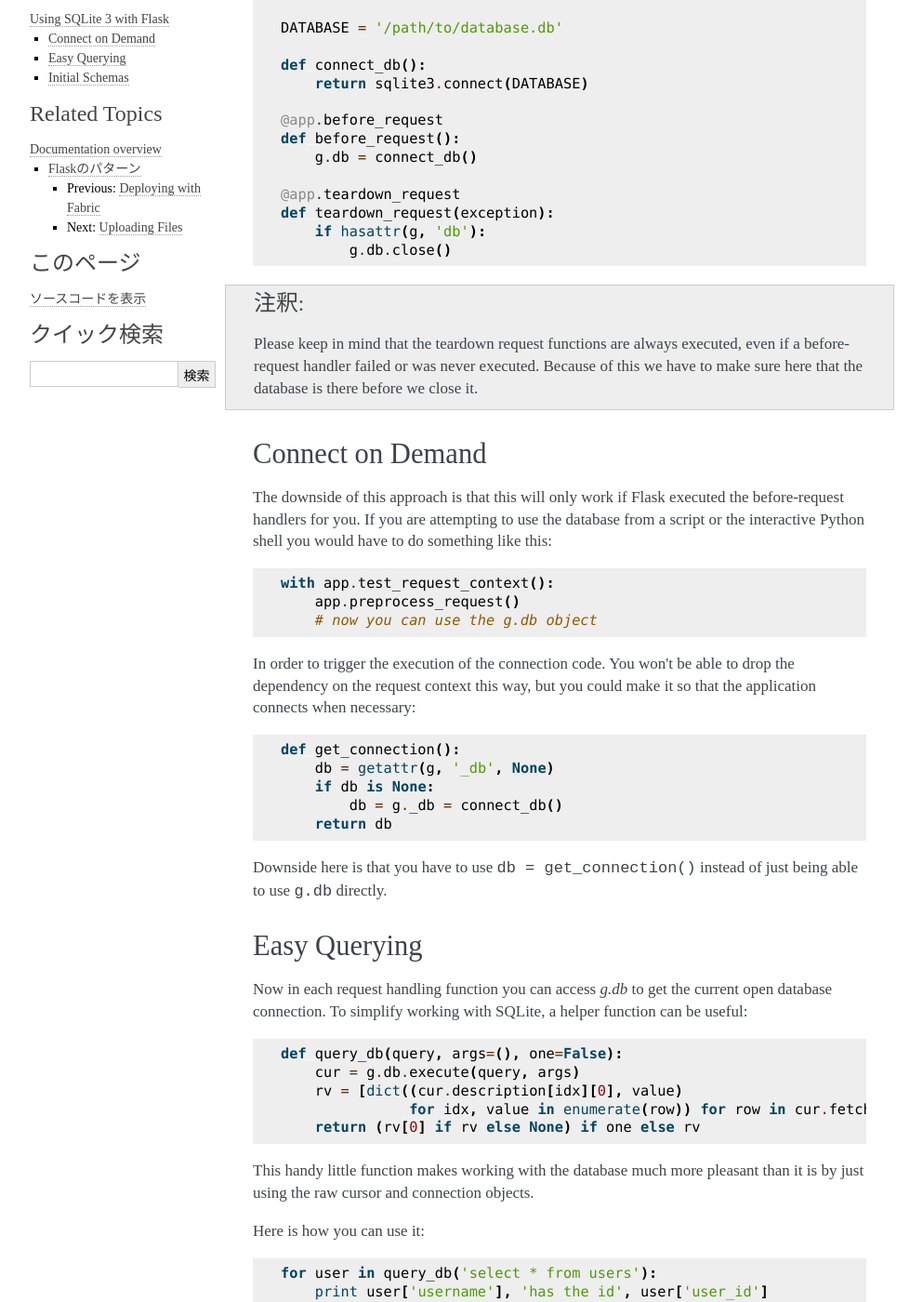
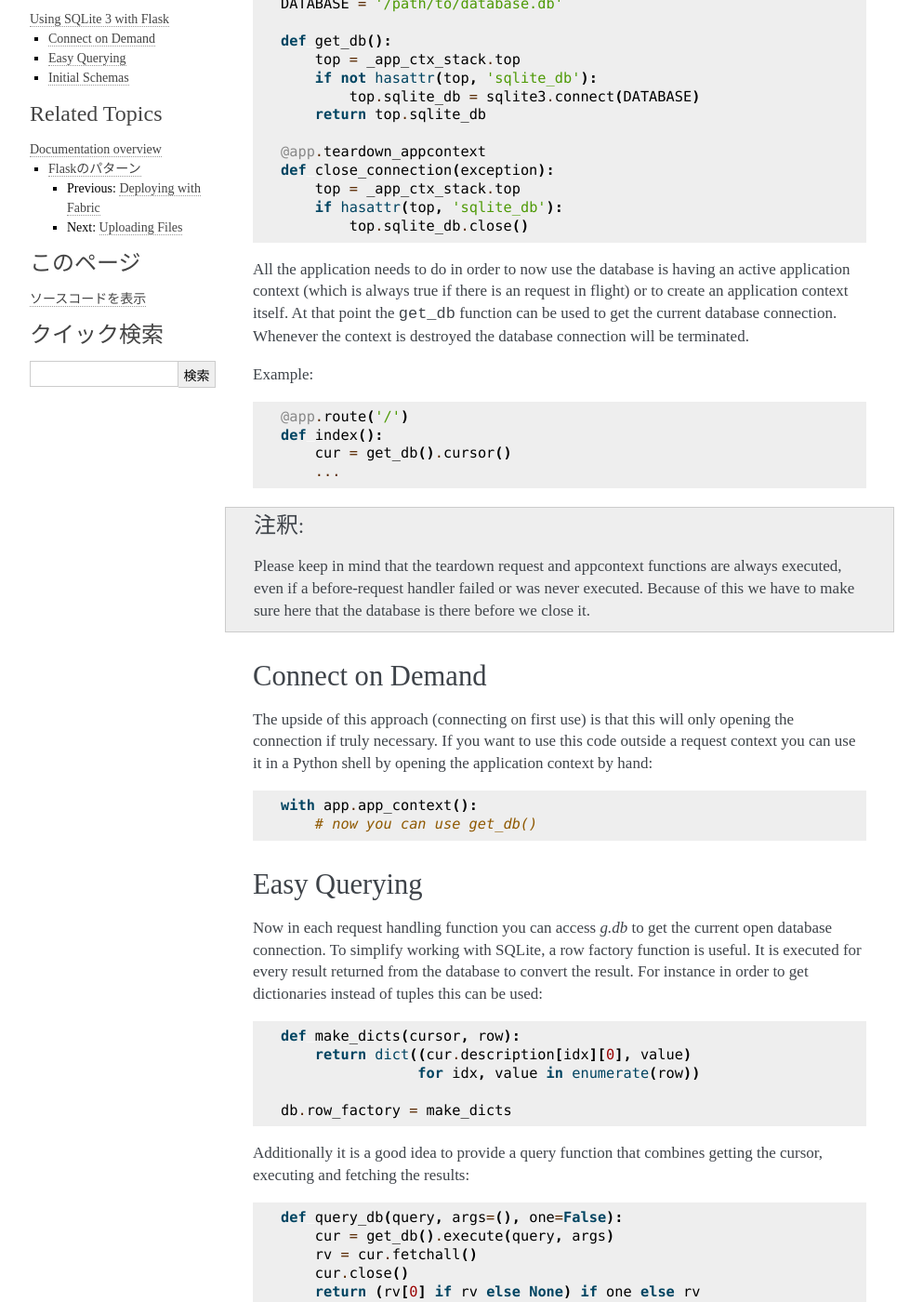
Before and after one commit to tokuda109/flask-docs-ja, a Sphinx documentation site: the page built from docs/patterns/sqlite3.rst, in a window 1280 px wide and 1400 px high, scrolled down 271 px. Shown: the whole window at 93% size, without its empty margins (148-1141 px from the left). Built offline with Sphinx 7.4.7, drawn with Linux system fonts in a browser that asks for light colours; pages that are not in the unit, such as notebooks, are missing from menus; some of the changed text lies outside the part shown.

Commit message:
Updated flask

```diff
--- a/docs/patterns/sqlite3.rst
+++ b/docs/patterns/sqlite3.rst
@@ -3,61 +3,61 @@
 Using SQLite 3 with Flask
 =========================
 
-In Flask you can implement the opening of database connections at the
-beginning of the request and closing at the end with the
-:meth:`~flask.Flask.before_request` and :meth:`~flask.Flask.teardown_request`
-decorators in combination with the special :class:`~flask.g` object.
+In Flask you can implement the opening of database connections on demand
+and closing it when the context dies (usually at the end of the request)
+easily.
 
-So here is a simple example of how you can use SQLite 3 with Flask::
+Here is a simple example of how you can use SQLite 3 with Flask::
 
     import sqlite3
-    from flask import g
+    from flask import _app_ctx_stack
 
     DATABASE = '/path/to/database.db'
 
-    def connect_db():
-        return sqlite3.connect(DATABASE)
+    def get_db():
+        top = _app_ctx_stack.top
+        if not hasattr(top, 'sqlite_db'):
+            top.sqlite_db = sqlite3.connect(DATABASE)
+        return top.sqlite_db
 
-    @app.before_request
-    def before_request():
-        g.db = connect_db()
+    @app.teardown_appcontext
+    def close_connection(exception):
+        top = _app_ctx_stack.top
+        if hasattr(top, 'sqlite_db'):
+            top.sqlite_db.close()
 
-    @app.teardown_request
-    def teardown_request(exception):
-        if hasattr(g, 'db'):
-            g.db.close()
+All the application needs to do in order to now use the database is having
+an active application context (which is always true if there is an request
+in flight) or to create an application context itself.  At that point the
+``get_db`` function can be used to get the current database connection.
+Whenever the context is destroyed the database connection will be
+terminated.
+
+Example::
+
+    @app.route('/')
+    def index():
+        cur = get_db().cursor()
+        ...
+
 
 .. note::
 
-   Please keep in mind that the teardown request functions are always
-   executed, even if a before-request handler failed or was never
-   executed.  Because of this we have to make sure here that the database
-   is there before we close it.
+   Please keep in mind that the teardown request and appcontext functions
+   are always executed, even if a before-request handler failed or was
+   never executed.  Because of this we have to make sure here that the
+   database is there before we close it.
 
 Connect on Demand
 -----------------
 
-The downside of this approach is that this will only work if Flask
-executed the before-request handlers for you.  If you are attempting to
-use the database from a script or the interactive Python shell you would
-have to do something like this::
+The upside of this approach (connecting on first use) is that this will
+only opening the connection if truly necessary.  If you want to use this
+code outside a request context you can use it in a Python shell by opening
+the application context by hand::
 
-    with app.test_request_context():
-        app.preprocess_request()
-        # now you can use the g.db object
-
-In order to trigger the execution of the connection code.  You won't be
-able to drop the dependency on the request context this way, but you could
-make it so that the application connects when necessary::
-
-    def get_connection():
-        db = getattr(g, '_db', None)
-        if db is None:
-            db = g._db = connect_db()
-        return db
-
-Downside here is that you have to use ``db = get_connection()`` instead of
-just being able to use ``g.db`` directly.
+    with app.app_context():
+        # now you can use get_db()
 
 .. _easy-querying:
 
@@ -66,16 +66,28 @@ Easy Querying
 
 Now in each request handling function you can access `g.db` to get the
 current open database connection.  To simplify working with SQLite, a
-helper function can be useful::
+row factory function is useful.  It is executed for every result returned
+from the database to convert the result.  For instance in order to get
+dictionaries instead of tuples this can be used::
+
+    def make_dicts(cursor, row):
+        return dict((cur.description[idx][0], value)
+                    for idx, value in enumerate(row))
+
+    db.row_factory = make_dicts
+
+Additionally it is a good idea to provide a query function that combines
+getting the cursor, executing and fetching the results::
 
     def query_db(query, args=(), one=False):
-        cur = g.db.execute(query, args)
-        rv = [dict((cur.description[idx][0], value)
-                   for idx, value in enumerate(row)) for row in cur.fetchall()]
+        cur = get_db().execute(query, args)
+        rv = cur.fetchall()
+        cur.close()
         return (rv[0] if rv else None) if one else rv
 
-This handy little function makes working with the database much more
-pleasant than it is by just using the raw cursor and connection objects.
+This handy little function in combination with a row factory makes working
+with the database much more pleasant than it is by just using the raw
+cursor and connection objects.
 
 Here is how you can use it::
 
@@ -105,10 +117,9 @@ Relational databases need schemas, so applications often ship a
 a function that creates the database based on that schema.  This function
 can do that for you::
 
-    from contextlib import closing
-
     def init_db():
-        with closing(connect_db()) as db:
+        with app.app_context():
+            db = get_db()
             with app.open_resource('schema.sql') as f:
                 db.cursor().executescript(f.read())
             db.commit()
```
Also changed, not shown: docs/appcontext.rst (+44 -0 lines).
